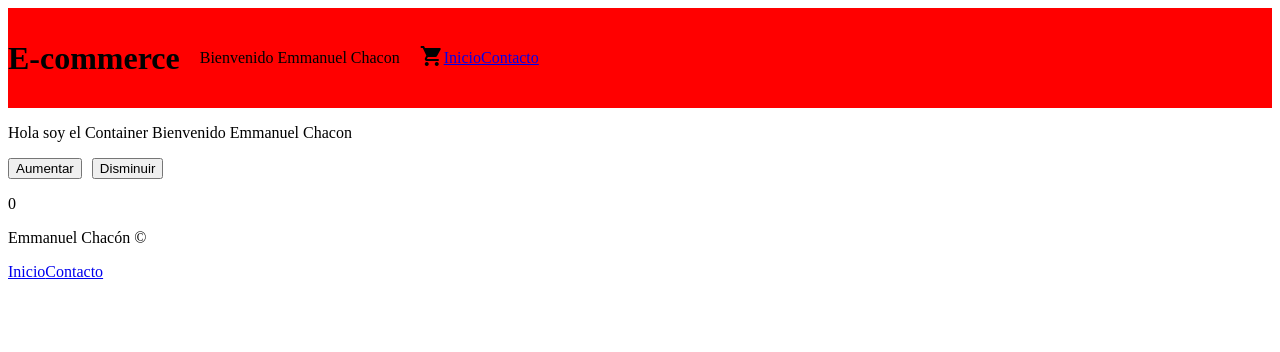
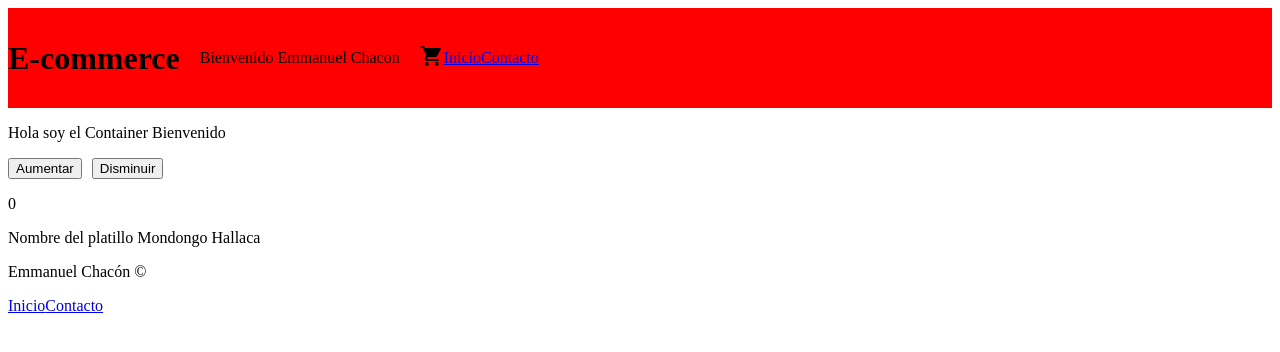
Before and after one commit to EmmanuelChacon-ve/primerapp, a React (Create React App) app: page / in a window 1280 px wide. Shown: the top 352 px of the page. Built offline with nearby package versions, Linux system fonts and the light colour scheme.

Commit message:
promesas

```diff
--- a/src/App.js
+++ b/src/App.js
@@ -1,6 +1,8 @@
 import Header  from  "./componentes/NavBar"
 import Footer from "./componentes/Footer"
 import Container from "./componentes/ItemlistContainer"
+import Item from "./componentes/Item"
+
 
 
 const App = () => {
@@ -8,8 +10,8 @@ const App = () => {
         <>
             <Header nombre="Emmanuel"
              apellido="Chacon"/>
-             <Container nombre="Emmanuel"
-             apellido="Chacon"/>
+             <Container/>
+             <Item/>
             <Footer/>
         </>
     )
--- a/src/componentes/Item.js
+++ b/src/componentes/Item.js
@@ -1,16 +1,10 @@
+import ItemList from "./ItemList"
 const Item = () => {
-
-
-   const platos  = () => ["mondongo","hallaca"]
-
-
-
-     (
-        <div>
-
-        </div>
-    )
-
+  return (
+    <div>
+      <ItemList/>
+    </div>
+  )
 }
 
 export default Item
--- a/src/componentes/ItemCount.js
+++ b/src/componentes/ItemCount.js
@@ -13,6 +13,7 @@ const Botton = () => {
         setContador(contador + 1)
 
     }
+
 
     const disminuircontador = () => {
 
--- a/src/componentes/ItemList.js
+++ b/src/componentes/ItemList.js
@@ -1,15 +1,19 @@
-import Item from "./Item";
+
 const ItemList = () => {
+    const array = ["Mondongo ","Hallaca"]
     const promesa = new Promise ((res,rej) => {
-        setTimeout(() => {res(Item)}, 2000)
+
+        setTimeout(() => {res(array)}, 2000)
 
     })
-    promesa.then(() => {console.log (Item)})
+    promesa.then(() => {console.log (array)})
     promesa.catch(() => {console.log ("La promesa ha llegado mal")})
+
     return (
         <div>
-
-
+            <main>
+            <p>Nombre del platillo {array}</p>
+            </main>
         </div>
     )
 }
--- a/src/componentes/ItemlistContainer.js
+++ b/src/componentes/ItemlistContainer.js
@@ -5,7 +5,7 @@ const Container = ({nombre,apellido}) => {
         <div>
             <p>Hola soy el Container Bienvenido {nombre} {apellido}</p>
             <Botton/>
-            <ItemList/>
+
         </div>
     )
 }
```
